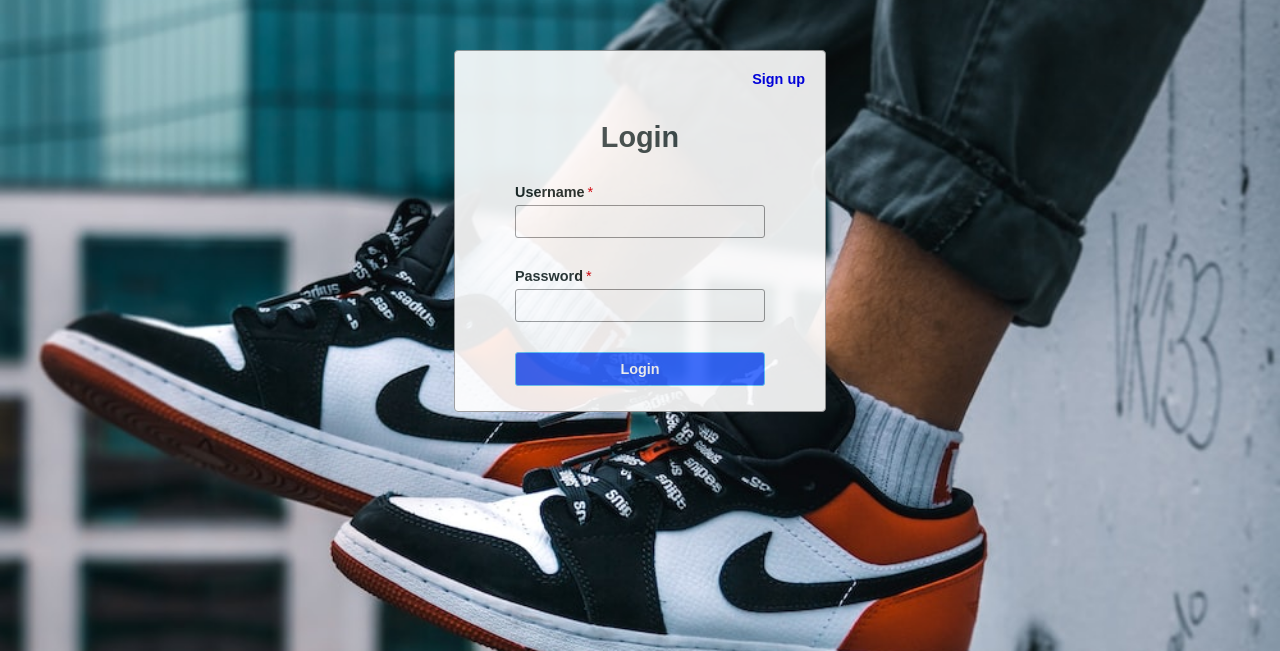
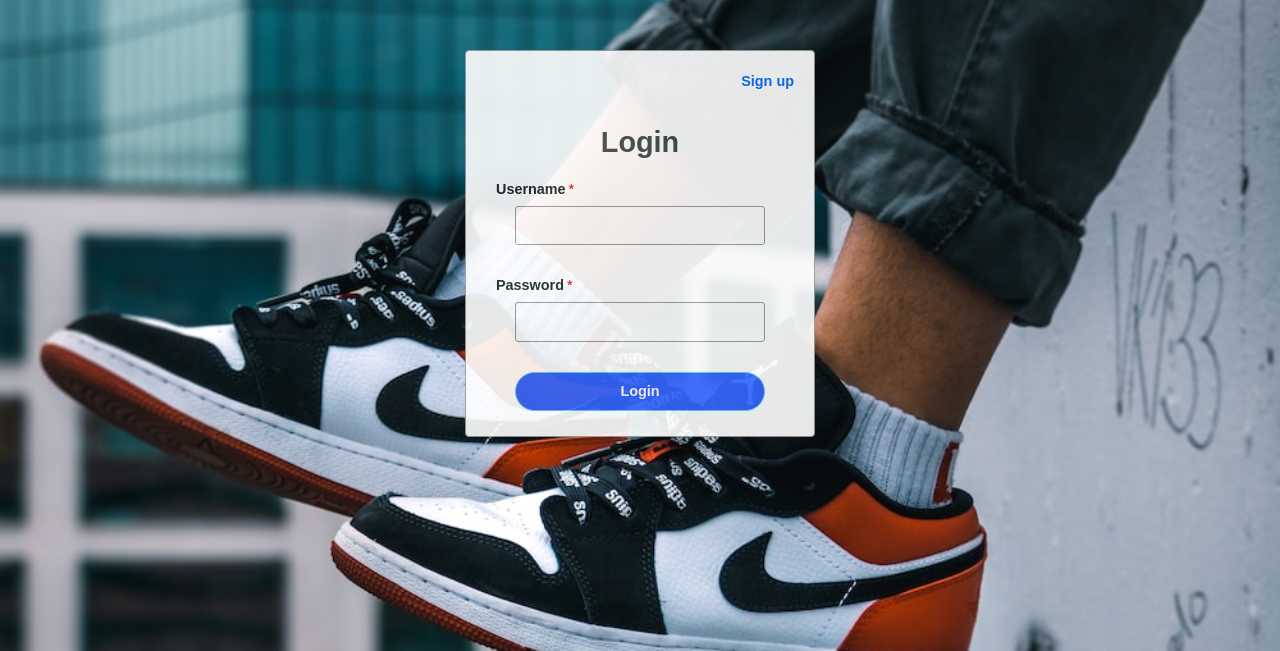
Before and after one commit to Tora-66/PheidipShop, a PHP site: page /login.php in a window 1280 px wide. Shown: the top 651 px of the page. Run offline with PHP 8.4, Linux system fonts and the light colour scheme.

Commit message:
Add files via upload

```diff
--- a/login.php
+++ b/login.php
@@ -12,7 +12,18 @@ if (! empty($_POST["login-btn"])) {
 	rel="stylesheet" />
 <link href="registerandlogin/css/user-registration.css" type="text/css"
 	rel="stylesheet" />
+<link
+      href="https://cdn.jsdelivr.net/npm/bootstrap@5.2.1/dist/css/bootstrap.min.css"
+      rel="stylesheet"
+    />
 <script src="registerandlogin/vendor/jquery/jquery-3.3.1.js" type="text/javascript"></script>
+<style>
+    .form-label {
+    margin-bottom: 5px;
+    margin-left: 20px;
+    text-align: left;
+}
+</style>
 </HEAD>
 <BODY>
 	<div class="container">
@@ -46,8 +57,10 @@ if (! empty($_POST["login-btn"])) {
 						</div>
 					</div>
 					<div class="row">
-						<input class="btn" type="submit" name="login-btn"
+                                            <div>
+						<input class="btn btn-success rounded-pill" type="submit" name="login-btn"
 							id="login-btn" value="Login">
+                                            </div>
 					</div>
 				</form>
 			</div>
--- a/user-registration.php
+++ b/user-registration.php
@@ -155,7 +155,7 @@ input:focus{
 						</div>
                                                 <div class="inline-block col-sm-6">
                                                     <div style=" margin-top: 23px">
-                                                    <input class="btn btn-primary btn-block" type="submit" name="signup-btn"
+                                                    <input class="btn btn-success rounded-pill" type="submit" name="signup-btn"
                                                             id="signup-btn" value="Create new account">
                                                     </div>
                                                 </div>
```
